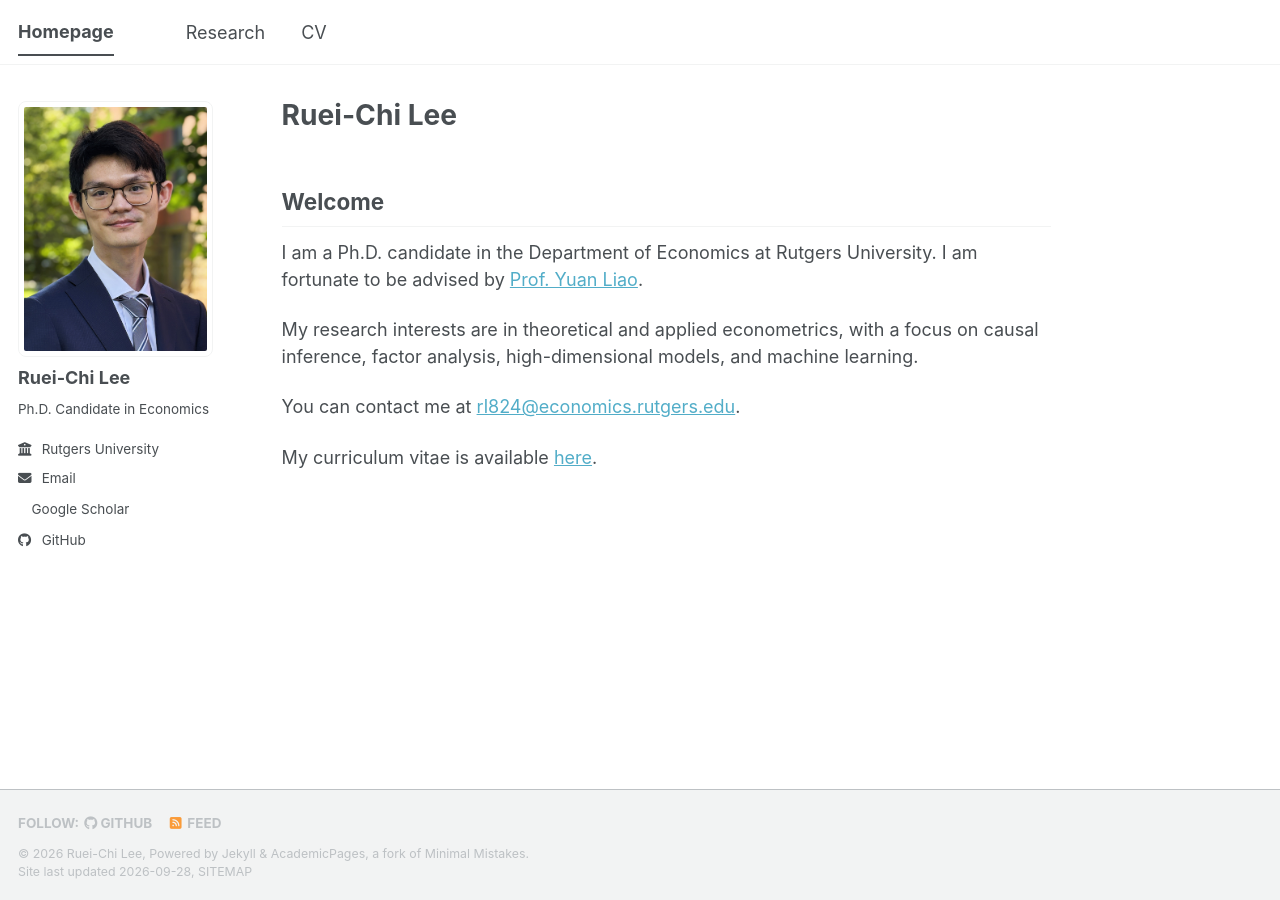
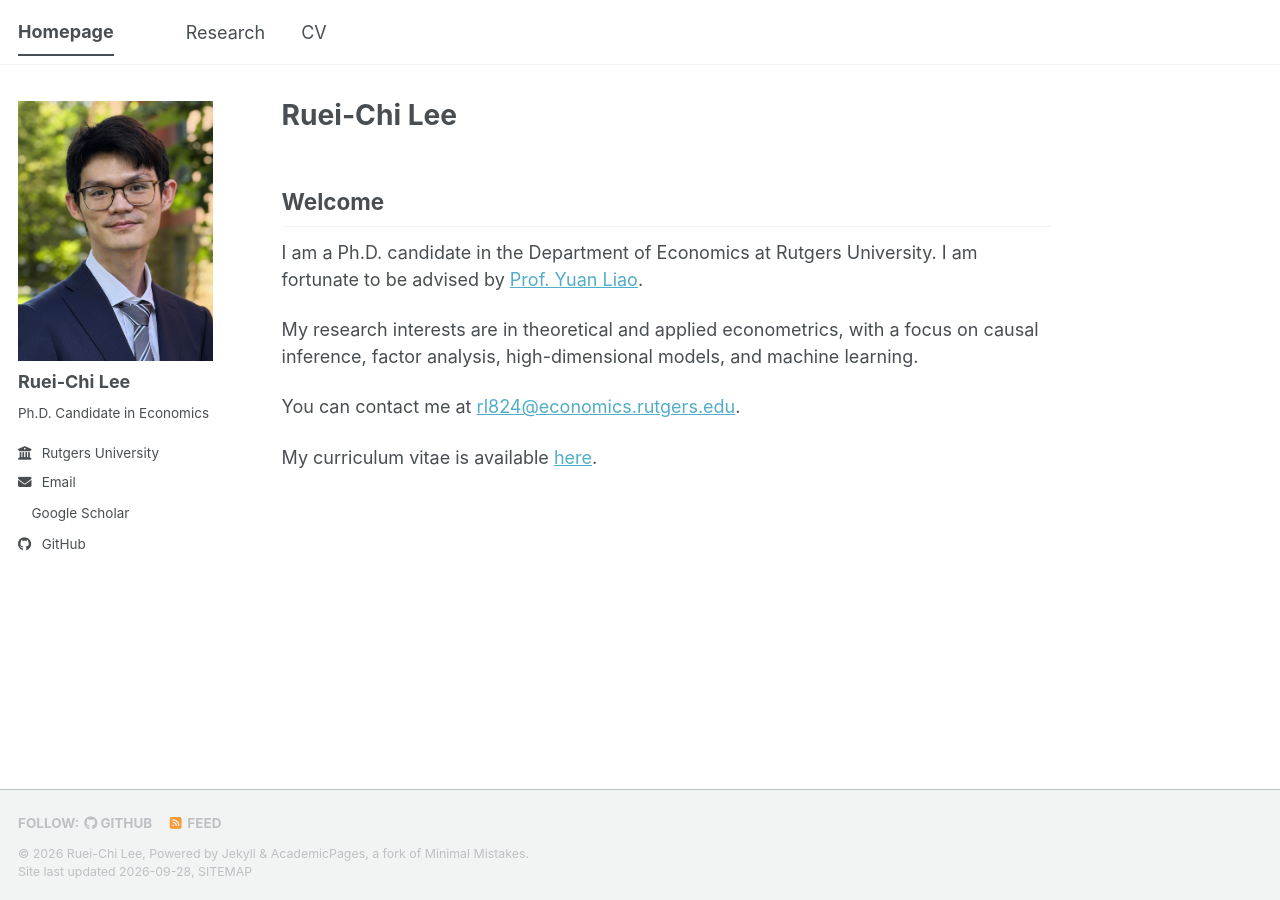
Before and after one commit to rueichilee/rueichilee.github.io, a Jekyll site: the page built from _pages/about.md, in a window 1280 px wide. Built offline with Jekyll 4.4.1, drawn with Linux system fonts in a browser that asks for light colours; a style sheet for code colours, icons or effects is not loaded.

Commit message:
Display profile photo as full rectangle

```diff
--- a/_sass/layout/_sidebar.scss
+++ b/_sass/layout/_sidebar.scss
@@ -154,12 +154,12 @@
   }
 
   img {
-    max-width: 200px;
-    border-radius: 8px;
+    max-width: 100%;
+    border-radius: 0;
 
     @include breakpoint($large) {
-      padding: 5px;
-      border: 1px solid var(--global-border-color);
+      padding: 0;
+      border: 0;
     }
   }
 }
```
